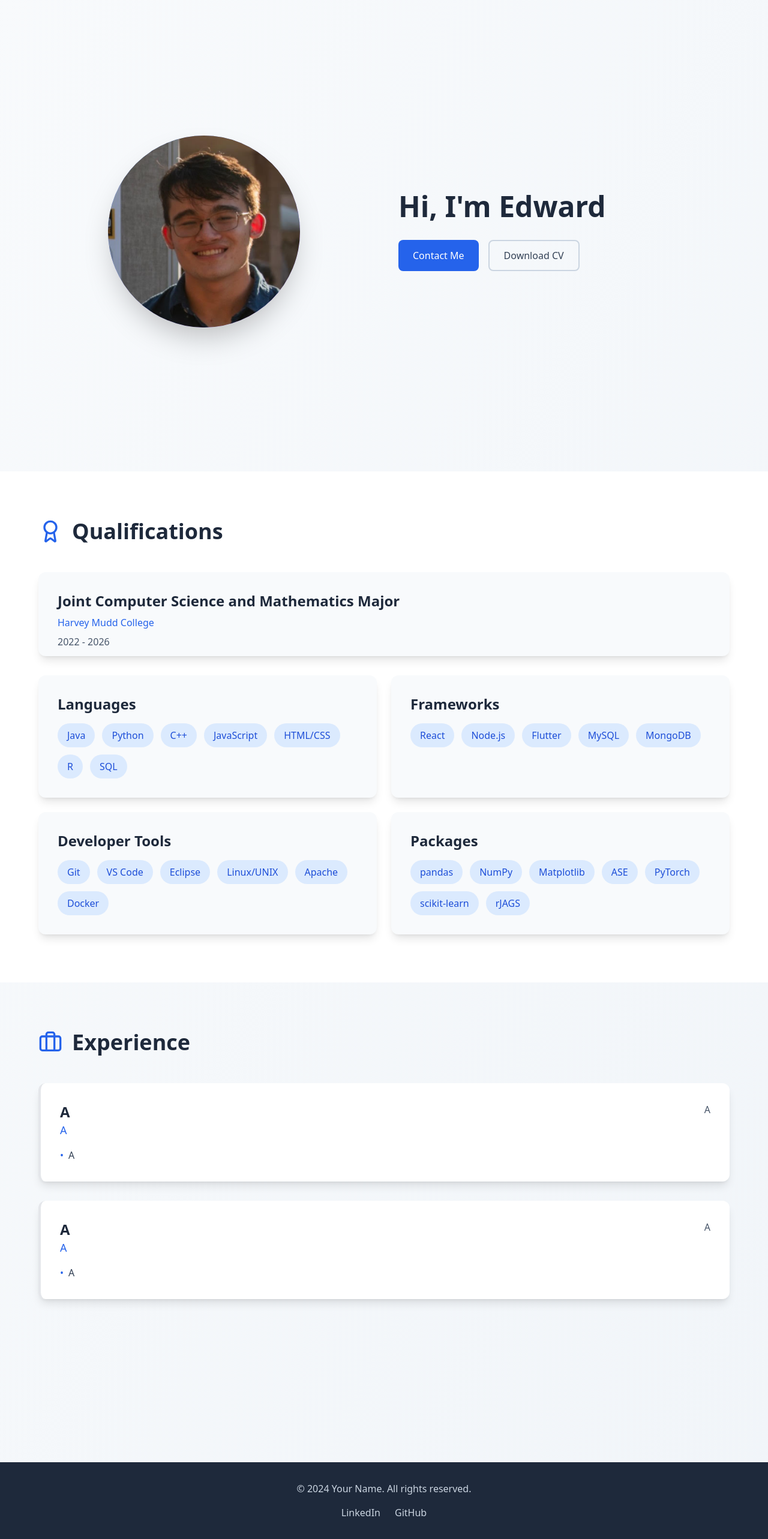
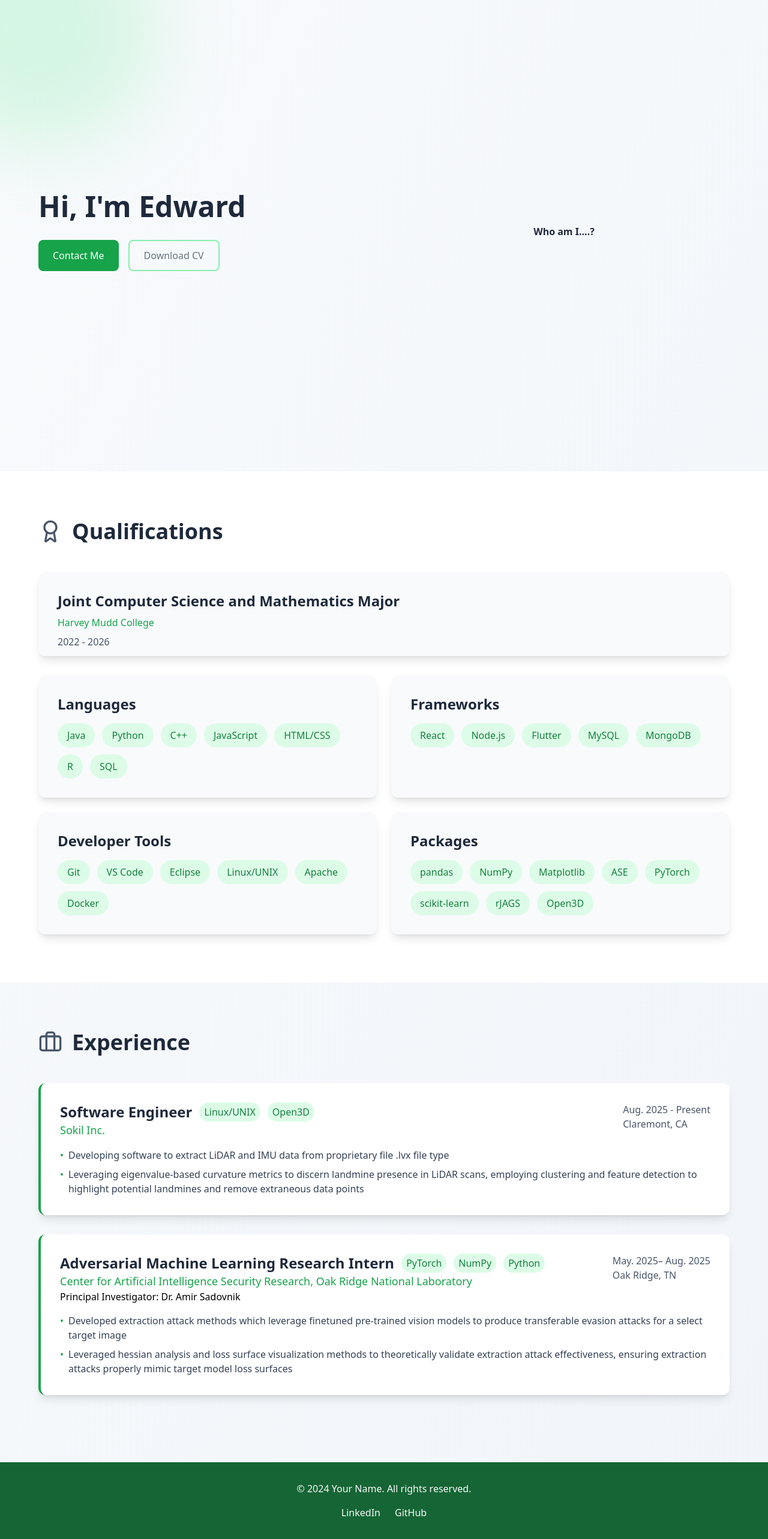
Before and after one commit to edonson2016/my-portfolio, a React (Create React App) app: page / in a window 1280 px wide. Shown: the part 78-2644 px from the top of the page at 60% size. Built offline with nearby package versions, Linux system fonts and the light colour scheme.

Commit message:
Did stuff for the thing of the colors and whatnot

```diff
--- a/src/App.js
+++ b/src/App.js
@@ -87,7 +87,7 @@ export default function Portfolio() {
                   onClick={() => scrollToSection(id)}
                   className={`flex items-center space-x-2 px-3 py-2 rounded-lg transition-colors ${
                     activeSection === id
-                      ? 'text-blue-600 bg-blue-50'
+                      ? 'text-slate-600 bg-slate-200'
                       : 'text-slate-600 hover:text-slate-900 hover:bg-slate-100'
                   }`}
                 >
@@ -119,7 +119,7 @@ export default function Portfolio() {
                   onClick={() => scrollToSection(id)}
                   className={`w-full flex items-center space-x-2 px-3 py-2 rounded-lg transition-colors ${
                     activeSection === id
-                      ? 'text-blue-600 bg-blue-50'
+                      ? 'text-slate-700 bg-slate-200'
                       : 'text-slate-600 hover:text-slate-900 hover:bg-slate-100'
                   }`}
                 >
@@ -135,23 +135,21 @@ export default function Portfolio() {
       {/* Main Content */}
       <div className="pt-16">
         {/* About Section */}
-        <section id="about" className="min-h-screen flex items-center py-20 px-4 sm:px-6 lg:px-8">
+        <section id="about" className="relative min-h-screen flex items-center py-20 px-4 sm:px-6 lg:px-8">
+          <div className="absolute -top-32 -left-32 w-96 h-96 bg-green-300/30 rounded-full blur-3xl" />
           <div className="max-w-6xl mx-auto w-full">
             <div className="grid md:grid-cols-2 gap-12 items-center">
-              {/* Headshot */}
-              <div className="flex justify-center">
-                <div className="w-64 h-64 md:w-80 md:h-80 rounded-full bg-gradient-to-br from-blue-400 to-purple-500 shadow-2xl flex items-center justify-center overflow-hidden">
-                  <img src={EdwardPic} alt="Your Name" className="w-full h-full object-cover" />
-                </div>
-              </div>
 
               {/* Description */}
               <div>
                 <h1 className="text-4xl md:text-5xl font-bold text-slate-800 mb-4">
-                  Hi, I'm Edward
+                  Hi, I'm{" "}
+                    <span className="font-cursive">
+                      Edward
+                    </span>
                 </h1>
                 <div className="mt-8 flex space-x-4">
-                  <button className="px-6 py-3 bg-blue-600 text-white rounded-lg hover:bg-blue-700 transition-colors"
+                  <button className="px-6 py-3 bg-green-600 text-white rounded-lg hover:bg-green-700 transition-colors"
                   onClick={openPopup}>
                     Contact Me
                   </button>
@@ -169,7 +167,7 @@ export default function Portfolio() {
                       <h3 className="font-bold text-lg mb-2">Contact Info</h3>
                       <p>Email: edonson2016@gmail.com</p>
                       <button
-                        className="mt-4 px-4 py-2 bg-blue-600 text-white rounded hover:bg-blue-700"
+                        className="mt-4 px-4 py-2 bg-green-600 text-white rounded hover:bg-green-700"
                         onClick={closePopup}
                       >
                         Close
@@ -180,12 +178,22 @@ export default function Portfolio() {
                   <a
                     href="/Edward_Donson_CV.pdf"
                     download
-                    className="px-6 py-3 border-2 border-slate-300 text-slate-700 rounded-lg hover:border-slate-400 transition-colors inline-block"
+                    className="px-6 py-3 border-2 border-green-300 text-gray-500 rounded-lg hover:border-green-400 transition-colors inline-block"
                   >
                     Download CV
                   </a>
                 </div>
               </div>
+
+              <div className="flex justify-center">
+                <p className='text-slate-800 font-bold'>
+                  Who am I....?
+                </p>
+                {/* <div className="w-64 h-64 md:w-80 md:h-80 rounded-full bg-gradient-to-br from-blue-400 to-purple-500 shadow-2xl flex items-center justify-center overflow-hidden">
+                  <img src={EdwardPic} alt="Your Name" className="w-full h-full object-cover" />
+                </div> */}
+              </div>
+
             </div>
           </div>
         </section>
@@ -194,7 +202,7 @@ export default function Portfolio() {
         <section id="qualifications" className="min-h-screen bg-white py-20 px-4 sm:px-6 lg:px-8">
           <div className="max-w-6xl mx-auto">
             <div className="flex items-center mb-12">
-              <Award className="text-blue-600 mr-4" size={40} />
+              <Award className="text-slate-600 mr-4" size={40} />
               <h2 className="text-4xl font-bold text-slate-800">Qualifications</h2>
             </div>
 
@@ -209,14 +217,14 @@ export default function Portfolio() {
                 <h3 className="text-2xl font-semibold text-slate-800 mb-2">
                   Joint Computer Science and Mathematics Major
                 </h3>
-                <p className="text-blue-600 font-medium mb-2">Harvey Mudd College</p>
+                <p className="text-green-600 font-medium mb-2">Harvey Mudd College</p>
                 <p className="text-slate-600 mb-4">2022 - 2026</p>
                 {isEdVisible && <div
                   className={`text-slate-700 transition-opacity duration-250 ease-in-out ${
                     isEdHover ? "opacity-100" : "opacity-0"
                   }`}
                 >
-                <h3 class="text-purple-600 font-semibold">Relevant Coursework:</h3>
+                <h3 class="text-green-700 font-semibold">Relevant Coursework:</h3>
                 <ul class="grid grid-cols-1 sm:grid-cols-2 md:grid-cols-3 gap-x-8 gap-y-2 list-disc list-inside">
                   <li>Data Structures & Algorithms</li>
                   <li>Linear Algebra</li>
@@ -237,7 +245,7 @@ export default function Portfolio() {
               <SkillCard title="Languages" skills={["Java", "Python", "C++", "JavaScript", "HTML/CSS", "R", "SQL"]} />
               <SkillCard title="Frameworks" skills={["React", "Node.js", "Flutter", "MySQL", "MongoDB"]} />
               <SkillCard title="Developer Tools" skills={["Git", "VS Code", "Eclipse", "Linux/UNIX", "Apache", "Docker"]} />
-              <SkillCard title="Packages" skills={["pandas", "NumPy", "Matplotlib", "ASE", "PyTorch", "scikit-learn", "rJAGS"]} />
+              <SkillCard title="Packages" skills={["pandas", "NumPy", "Matplotlib", "ASE", "PyTorch", "scikit-learn", "rJAGS", "Open3D"]} />
               </div>
             </div>
           </div>
@@ -247,28 +255,42 @@ export default function Portfolio() {
         <section id="experience" className="min-h-screen py-20 px-4 sm:px-6 lg:px-8">
           <div className="max-w-6xl mx-auto">
             <div className="flex items-center mb-12">
-              <Briefcase className="text-blue-600 mr-4" size={40} />
+              <Briefcase className="text-slate-600 mr-4" size={40} />
               <h2 className="text-4xl font-bold text-slate-800">Experience</h2>
             </div>
 
             <div className="space-y-8">
               {/* Experience Item */}
-              <JobCard title="A" company_name="A" date="A" bullets={['A']} color='purple' />
+              <JobCard title="Software Engineer"
+                company_name="Sokil Inc."
+                date="Aug. 2025 - Present"
+                location = "Claremont, CA"
+                bullets={[' Developing software to extract LiDAR and IMU data from proprietary file .lvx file type',
+                  'Leveraging eigenvalue-based curvature metrics to discern landmine presence in LiDAR scans, employing clustering and feature detection to highlight potential landmines and remove extraneous data points']}
+                skills_used={["Linux/UNIX", "Open3D"]}
+                color='green' />
 
-              {/* Experience Item */}
-              <JobCard title="A" company_name="A" date="A" bullets={['A']} />
+              <JobCard title="Adversarial Machine Learning Research Intern"
+                company_name="Center for Artificial Intelligence Security Research, Oak Ridge National Laboratory"
+                principal_inv = "Dr. Amir Sadovnik"
+                date="May. 2025– Aug. 2025"
+                location="Oak Ridge, TN"
+                bullets={[' Developed extraction attack methods which leverage finetuned pre-trained vision models to produce transferable evasion attacks for a select target image',
+                  'Leveraged hessian analysis and loss surface visualization methods to theoretically validate extraction attack effectiveness, ensuring extraction attacks properly mimic target model loss surfaces']}
+                skills_used={["PyTorch", "NumPy", "Python"]}
+                color='green' />
             </div>
           </div>
         </section>
       </div>
 
       {/* Footer */}
-      <footer className="bg-slate-800 text-white py-8 px-4">
+      <footer className="bg-green-800 text-white py-8 px-4">
         <div className="max-w-6xl mx-auto text-center">
-          <p className="text-slate-300">© 2024 Your Name. All rights reserved.</p>
+          <p className="text-slate-50">© 2024 Your Name. All rights reserved.</p>
           <div className="mt-4 flex justify-center space-x-6">
-            <a href="https://www.linkedin.com/in/edward-donson/" className="text-slate-300 hover:text-white transition-colors">LinkedIn</a>
-            <a href="https://github.com/edonson2016" className="text-slate-300 hover:text-white transition-colors">GitHub</a>
+            <a href="https://www.linkedin.com/in/edward-donson/" className="text-slate-50 hover:text-white transition-colors">LinkedIn</a>
+            <a href="https://github.com/edonson2016" className="text-slate-50 hover:text-white transition-colors">GitHub</a>
           </div>
         </div>
       </footer>
--- a/src/components/JobCard.js
+++ b/src/components/JobCard.js
@@ -2,22 +2,42 @@ function createBorderColor(color) {
     return "border-" + color + "-600"
 }
 
-export default function JobCard({title, company_name, date, bullets, color = "rose"}) {
-    var bcol = createBorderColor(color)
+export default function JobCard({title, company_name, principal_inv = null, date, location, bullets, skills_used, color = "green"}) {
+    //var bcol = createBorderColor(color)
+
+    const borderColors = {
+        green: "border-green-600"
+    }
+
+    const hasPrincipalInv =
+    principal_inv !== null &&
+    principal_inv !== undefined &&
+    principal_inv !== "";
 
     return(
-        <div className={`bg-white p-8 rounded-xl shadow-lg hover:shadow-xl transition-shadow border-l-4 ${bcol}`}>
+        <div className={`bg-white p-8 rounded-xl shadow-lg hover:shadow-xl transition-shadow border-l-4 ${borderColors[color]}`}>
                 <div className="flex flex-col md:flex-row md:justify-between md:items-start mb-4">
                   <div>
-                    <h3 className="text-2xl font-semibold text-slate-800">{title}</h3>
-                    <p className="text-blue-600 font-medium text-lg">{company_name}</p>
+                    <div className="flex items-center justify-start mx-auto gap-3 flex-wrap">
+                        <h3 className="text-2xl font-semibold text-slate-800">{title}</h3>
+                         {skills_used.map((skill_used) => (
+                            <span key={skill_used} className="px-2 py-1 bg-green-100 text-green-700 rounded-full font-medium">
+                                {skill_used}
+                            </span>
+                    ))}
+                    </div>
+                    <p className="text-green-600 font-medium text-lg">{company_name}</p>
+                    {hasPrincipalInv && (<p className="text-black-600 font-medium text-base">Principal Investigator: {principal_inv}</p>)}
                   </div>
-                  <p className="text-slate-600 mt-2 md:mt-0">{date}</p>
+                  <div>
+                    <p className="text-slate-600 mt-2 md:mt-0">{date}</p>
+                    <p className="text-slate-600 mt-2 md:mt-0">{location}</p>
+                  </div>
                 </div>
                 <ul className="space-y-2 text-slate-700">
                     {bullets.map((bullet, index) => (
                         <li key={index} className="flex items-start">
-                            <span className="text-blue-600 mr-2">•</span>
+                            <span className="text-green-600 mr-2">•</span>
                             {bullet}
                         </li>
                     ))
--- a/src/components/SkillCard.js
+++ b/src/components/SkillCard.js
@@ -3,7 +3,7 @@
                 <h3 className="text-2xl font-semibold text-slate-800 mb-4">{title}</h3>
                 <div className="flex flex-wrap gap-3">
                     {skills.map((skill) => (
-                    <span key={skill} className="px-4 py-2 bg-blue-100 text-blue-700 rounded-full font-medium">
+                    <span key={skill} className="px-4 py-2 bg-green-100 text-green-700 rounded-full font-medium">
                         {skill}
                     </span>
                     ))}
```
